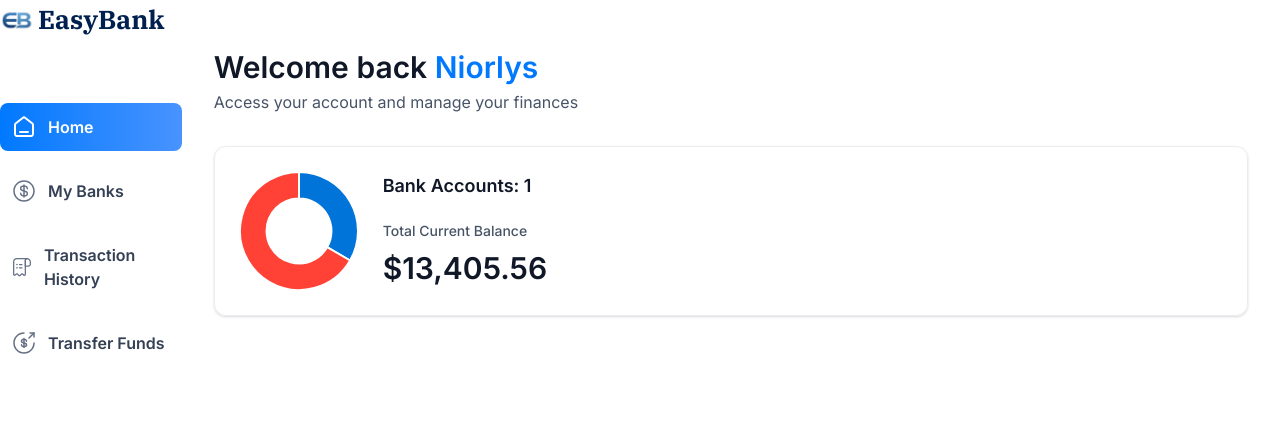
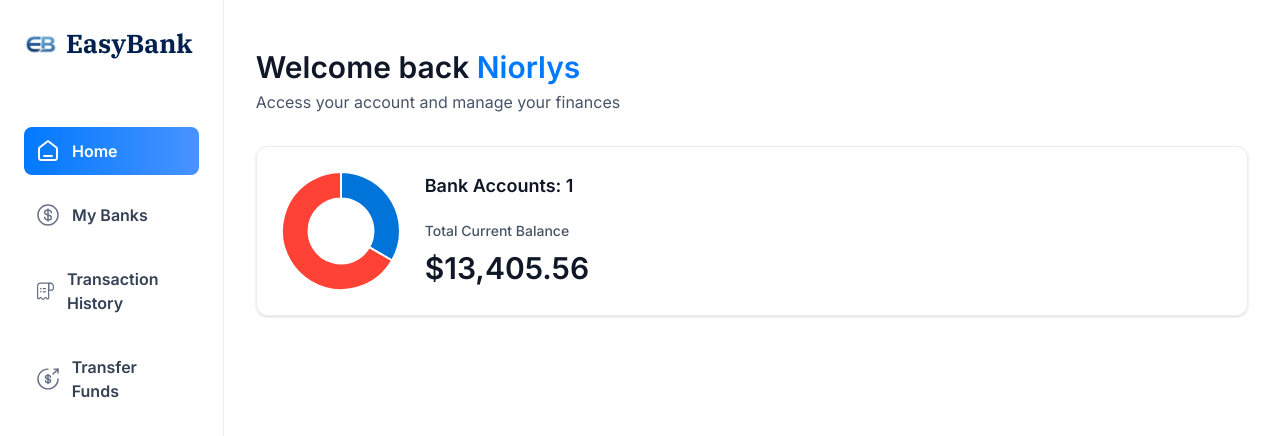
Before and after one commit to Niorlys/easy-bank, a Next.js app in the folder eb-app/: page / in a window 1280 px wide. Shown: the top 436 px of the page. Built offline with nearby package versions, Linux system fonts and the light colour scheme.

Commit message:
Adding context

```diff
--- a/eb-app/app/globals.css
+++ b/eb-app/app/globals.css
@@ -328,7 +328,7 @@
     @apply text-14 w-full bg-bank-gradient font-semibold text-white shadow-form !important;
   }
 
-  /* Root Layout */
+  /* Mobile Root Layout */
   .root-layout {
     @apply flex h-16 items-center justify-between p-5 shadow-creditCard sm:p-8 md:hidden;
   }
--- a/eb-app/components/SideBar.tsx
+++ b/eb-app/components/SideBar.tsx
@@ -8,9 +8,11 @@ import { cn } from '@/lib/utils'
 const SideBar = ({user}: SiderbarProps) => {
   const pathname = usePathname();
   return (
-    <section className="side-bar">
+    /*Notices that 'sidebar' class uses 'max-md:hidden' in CSS, that means that
+    that it is hidden on screen with size up to md (768px), and shown on larger screens*/
+    <section className="sidebar">
         <nav className="flex flex-col gap-4" >
-            <Link href="/" className="mb-12 cursor-pointer flex items-center gap-1">
+            <Link href="/" className="mb-12 cursor-pointer flex items-center gap-2">
                 <Image src="/icons/favicon.svg" alt="EasyBank" width={34} height={34}
                 className="size-[34px]
                 max-xl: size-18" />
@@ -24,6 +26,7 @@ const SideBar = ({user}: SiderbarProps) => {
                 <Link href={item.route} key={item.label} className={cn('sidebar-link', {'bg-bank-gradient': isActive})}>
                   <div className="relative size-6">
                     <Image src={item.imgURL} alt={item.label} fill
+                    // Inverting the image when the link is active
                     className={cn({'brightness-[3] invert-0': isActive})} />
                   </div>
                   <p className={cn('sidebar-label', {'!text-white': isActive})}>{item.label}</p>
```
